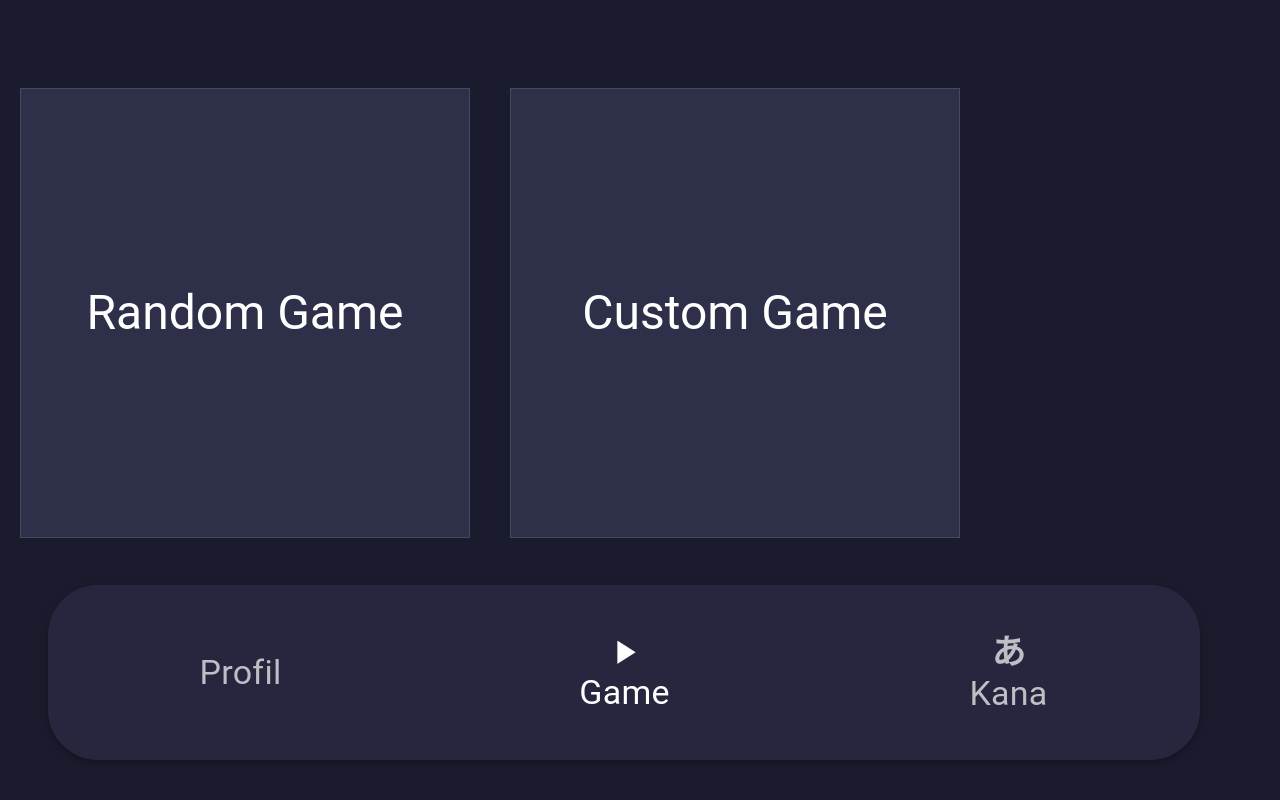
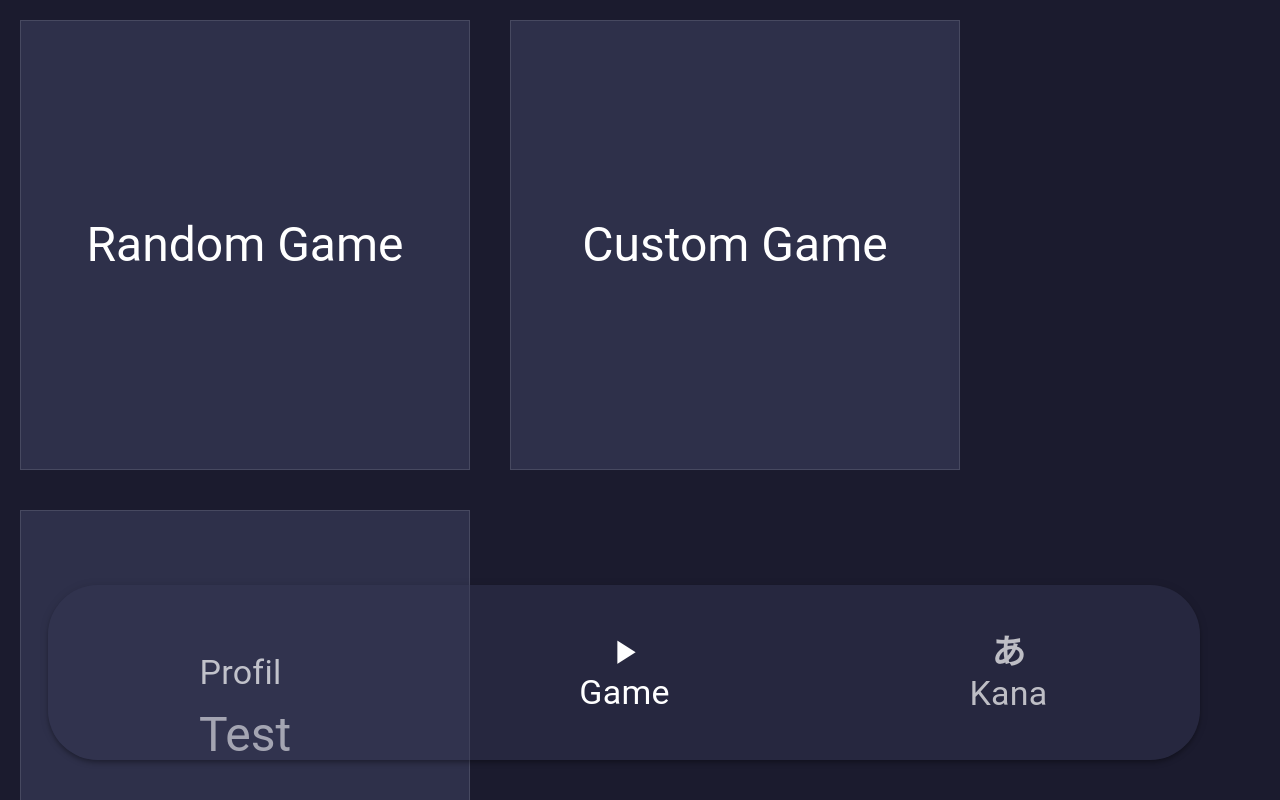
Before and after one commit to tomctr/KanaGames, a Vue app in the folder client/: page /#/ in a window 1280 px wide. Shown: the top 800 px of the page. Built offline with nearby package versions, Linux system fonts and the light colour scheme.

Commit message:
init npm

```diff
--- a/client/src/components/SelectGame.vue
+++ b/client/src/components/SelectGame.vue
@@ -23,7 +23,8 @@ export default {
   data: () => ({
     gameCategory: [
       { title: "Random Game", link: "/game/random" },
-      { title: "Custom Game", link: "/game/custom" }
+      { title: "Custom Game", link: "/game/custom" },
+      { title: "Test", link: "/game" }
     ]
   })
 };
```
